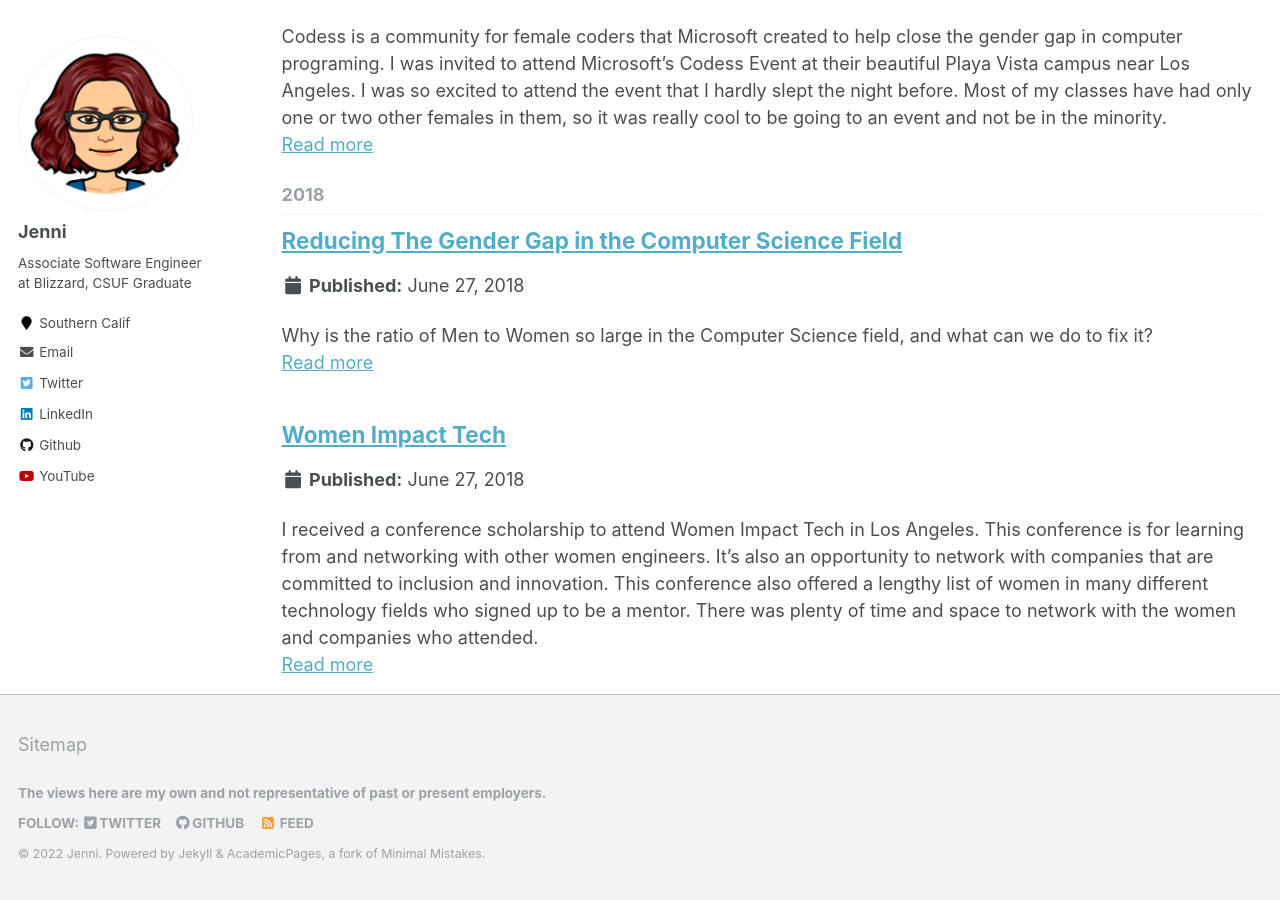
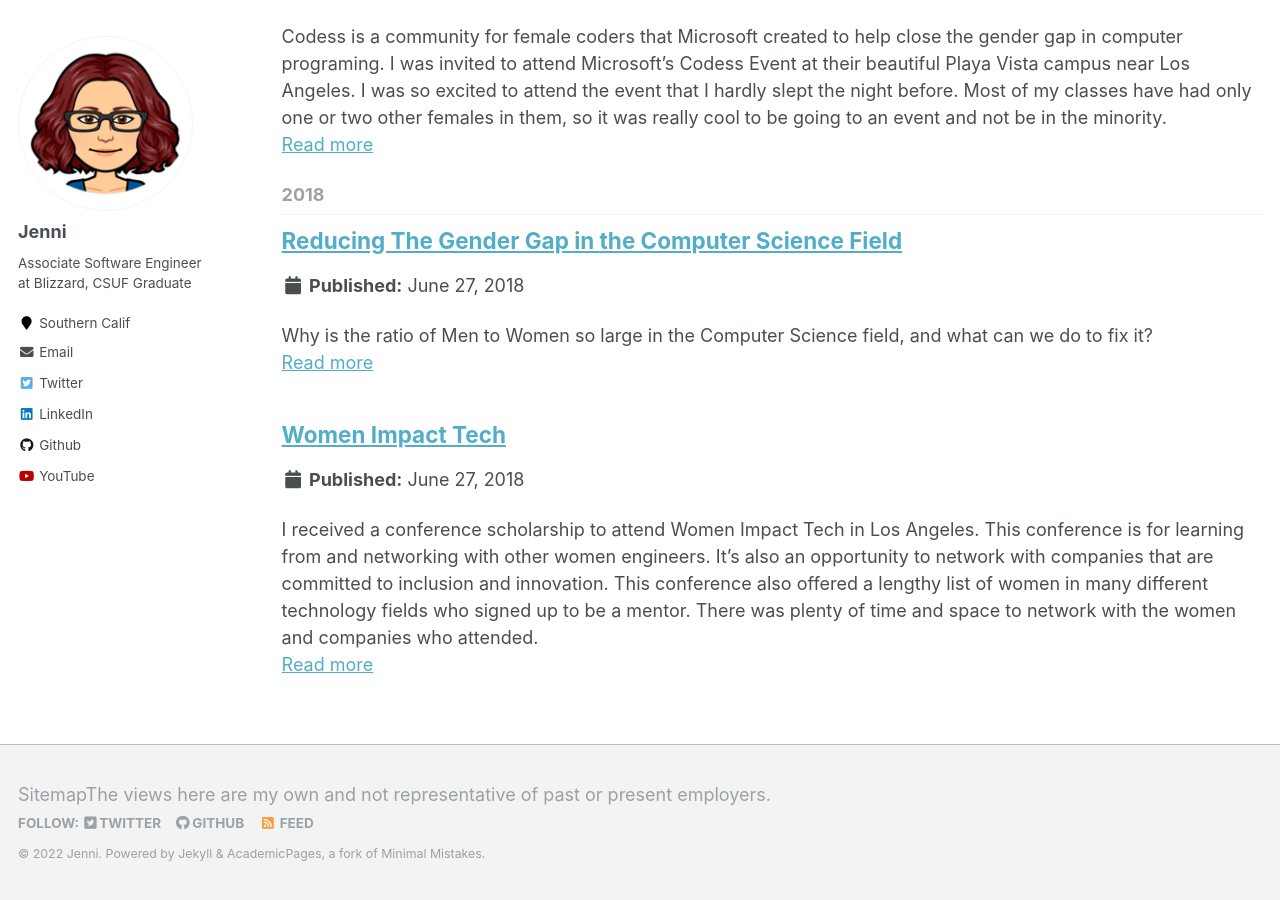
Before and after one commit to JenniTheDev/jennithedev.github.io, a Jekyll site: the page built from _pages/main.html, in a window 1280 px wide and 900 px high, scrolled down 4560 px. Built offline with Jekyll 4.4.1, drawn with Linux system fonts in a browser that asks for light colours.

```diff
--- a/_includes/footer/custom.html
+++ b/_includes/footer/custom.html
@@ -1,3 +1,3 @@
 <!-- start custom footer snippets -->
-<a href="/sitemap/">Sitemap</a> <h6> The views here are my own and not representative of past or present employers.</h6>
+<a href="/sitemap/">Sitemap</a> <body>The views here are my own and not representative of past or present employers.</body>
 <!-- end custom footer snippets -->
```
